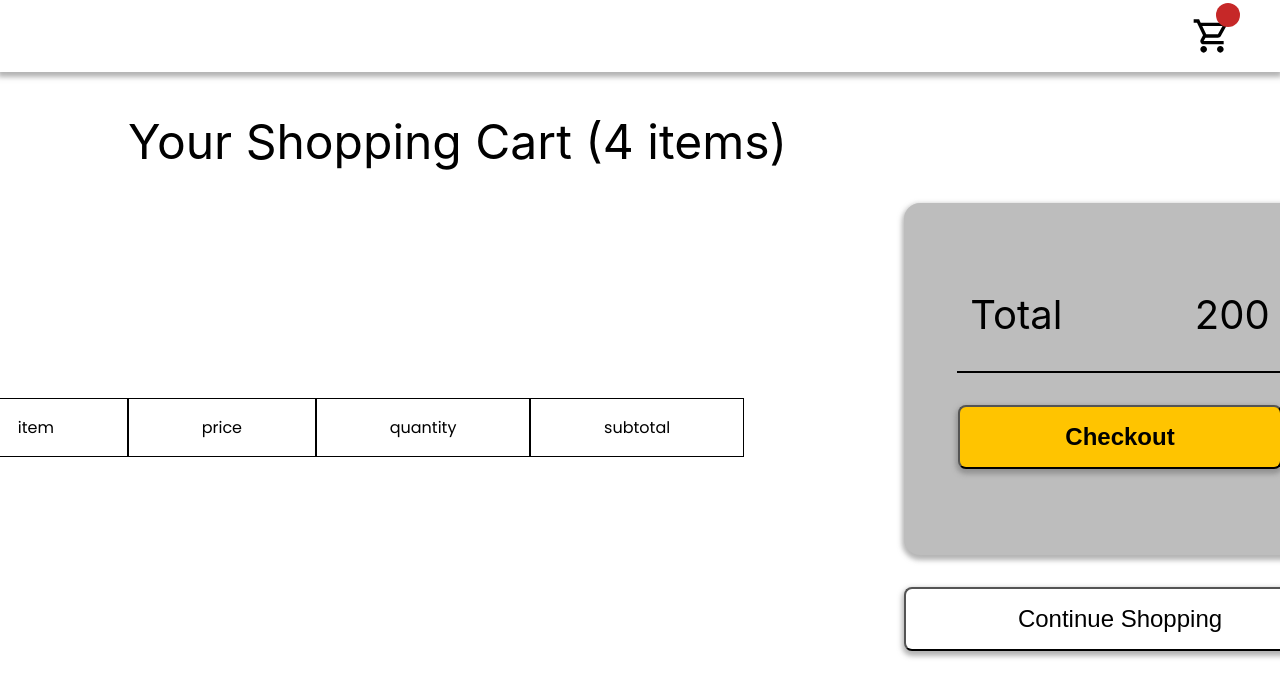
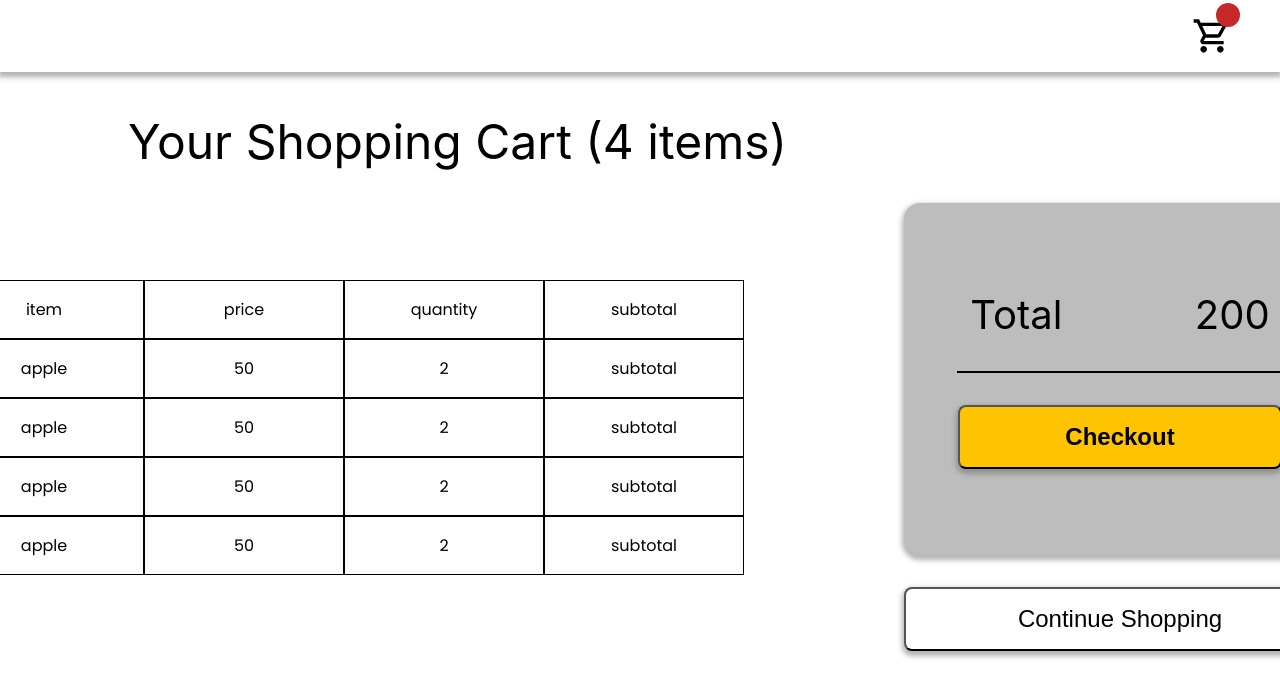
Before and after one commit to techuniv-rohvsenthil/shopping-cart-frontend, a React (Create React App) app: page /cart in a window 1280 px wide. Shown: the top 698 px of the page. Built offline with nearby package versions, Linux system fonts and the light colour scheme.

Commit message:
feat[components]: add table component

```diff
--- /dev/null
+++ b/src/components/Table/index.jsx
@@ -0,0 +1,33 @@
+import React from 'react';
+import propTypes from 'prop-types';
+import * as styles from './index.module.css';
+import TableContent from '../TableContent';
+
+const Table = (props) => {
+    const { items } = props;
+    if (!items.length) {
+        return (
+            <div className={styles.cardContainer}>
+                <TableContent item="item" price="price" quantity="quantity" subtotal="subtotal" />
+            </div>
+        );
+    }
+    const rows = items.map((item) => (
+        <TableContent item={item.item} price={item.price} quantity={item.quantity} subtotal="subtotal" />
+    ));
+    rows.unshift(<TableContent item="item" price="price" quantity="quantity" subtotal="subtotal" />);
+    return (
+        <div >
+            <div >
+                {rows}
+            </div>
+        </div>
+    );
+};
+
+Table.propTypes = {
+    items: propTypes.arrayOf(propTypes.object).isRequired,
+};
+
+
+export default Table;
--- a/src/components/TableContent/index.module.css
+++ b/src/components/TableContent/index.module.css
@@ -10,7 +10,7 @@
 }
 
 .text{
-    flex-grow: 1;
+    width: 11rem;
     font-size: 1rem;
     padding: 1rem;
     border: solid 0.05rem;
--- a/src/containers/Cart/index.jsx
+++ b/src/containers/Cart/index.jsx
@@ -2,7 +2,7 @@ import React from 'react';
 import Header from '../../components/Header';
 import * as styles from './index.module.css';
 import Checkout from '../../components/Checkout';
-import TableContent from '../../components/TableContent';
+import Table from '../../components/Table';
 
 const cart = [
   {
@@ -41,7 +41,7 @@ const Cart = (prop) => {
       </div>
       <div className={styles.components}>
           <div>
-            <TableContent item="item" price="price" quantity="quantity" subtotal="subtotal" />
+            <Table items={cart}/>
           </div>
           <div>
               <div>
```
Also changed, not shown: src/components/Table/index.module.css (added), 2 other files (tests, documents, lock files or other folders).
